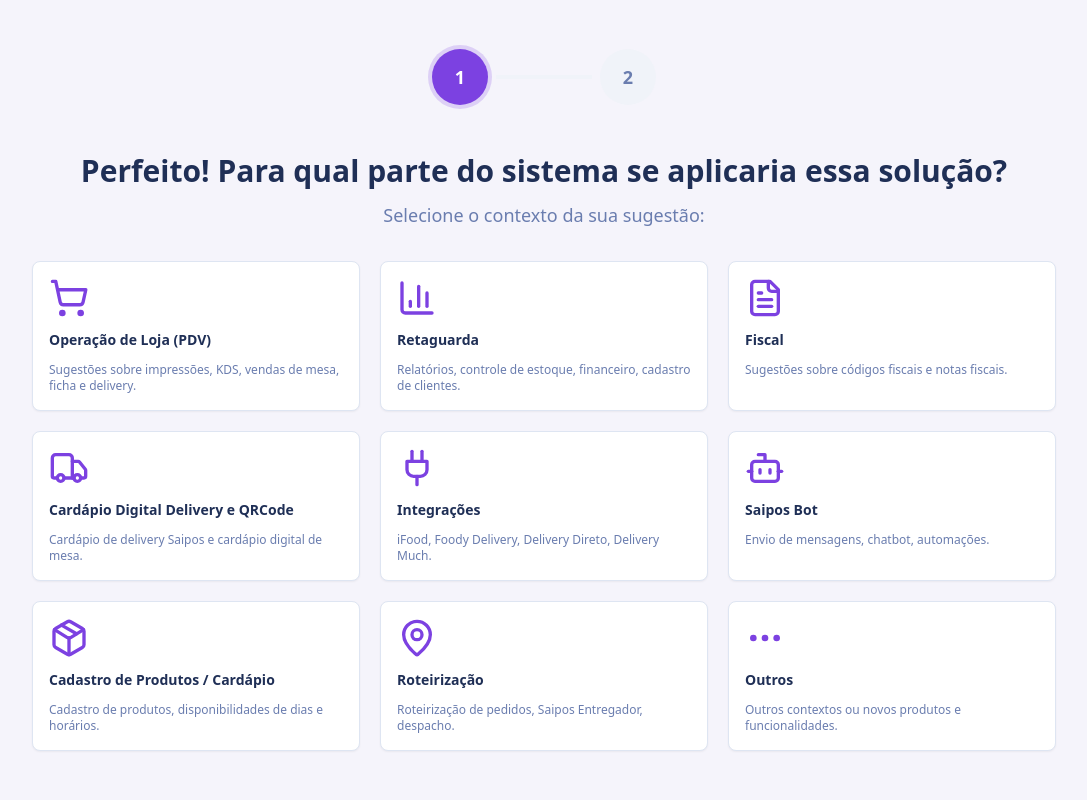
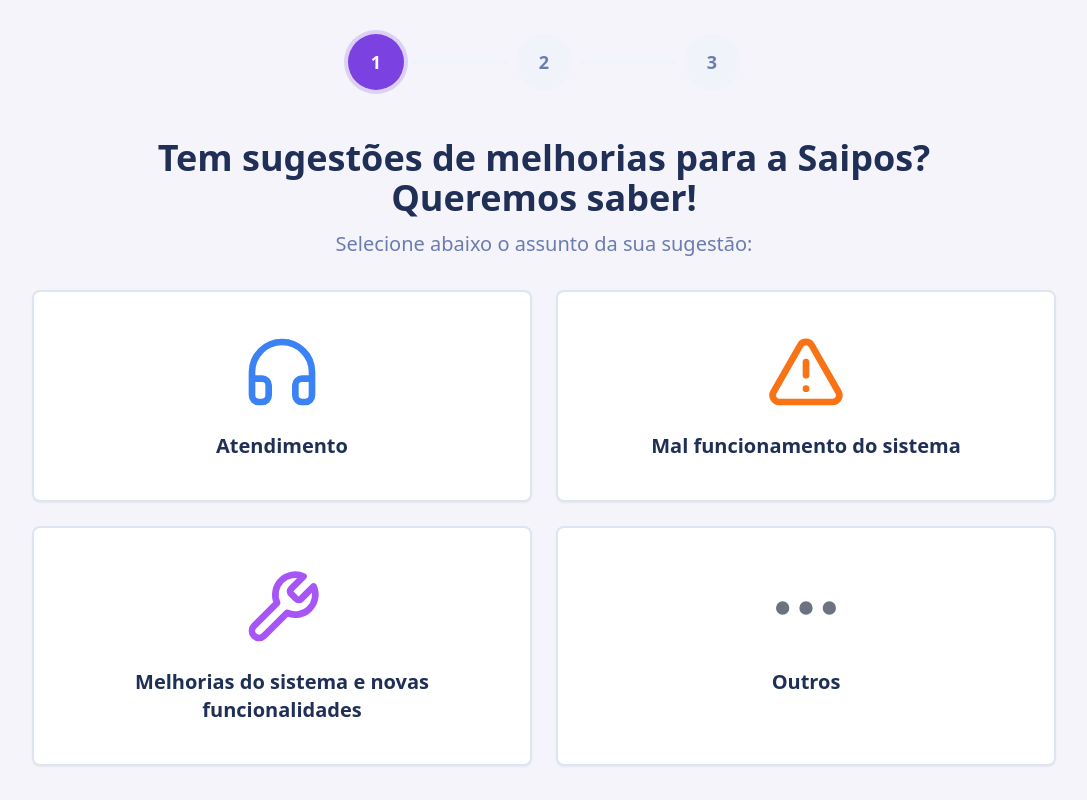
Before and after one commit to igordasaipos/caixinhadesugestoes, a React (Vite) app: page /caixinha in a window 1280 px wide. Shown: the whole page, without its empty margins (96-1183 px from the left). Built offline with nearby package versions, Linux system fonts and the light colour scheme.

Commit message:
Reverted to commit 432147b950384083dd4f9d32dd1ddfcfb2f1e4c1

```diff
--- a/src/pages/SuggestionBox.tsx
+++ b/src/pages/SuggestionBox.tsx
@@ -133,9 +133,14 @@ const SuggestionBox = () => {
   ];
 
   // Handlers
+  const handleAssuntoSelect = (assunto: AssuntoPrincipal) => {
+    setFormData((prev) => ({ ...prev, assuntoPrincipal: assunto }));
+    setCurrentStep(2);
+  };
+
   const handleModuloSelect = (modulo: string) => {
     setFormData((prev) => ({ ...prev, moduloSistema: modulo }));
-    setCurrentStep(2);
+    setCurrentStep(3);
   };
 
   const handleSubmit = () => {
@@ -171,7 +176,7 @@ const SuggestionBox = () => {
       <div className="w-full max-w-5xl">
         {/* Stepper */}
         <div className="flex items-center justify-center mb-12">
-          {[1, 2].map((step, index) => (
+          {[1, 2, 3].map((step, index) => (
             <div key={step} className="flex items-center">
               <div
                 className={`w-10 h-10 md:w-14 md:h-14 rounded-full flex items-center justify-center text-base md:text-lg font-bold transition-all duration-300 ${
@@ -188,7 +193,7 @@ const SuggestionBox = () => {
                   step
                 )}
               </div>
-              {index < 1 && (
+              {index < 2 && (
                 <div
                   className={`w-12 md:w-24 h-1 mx-1 md:mx-2 transition-all duration-300 ${
                     currentStep > step ? "bg-[hsl(var(--primary))]" : "bg-muted"
@@ -201,8 +206,53 @@ const SuggestionBox = () => {
 
         {/* Conteúdo das Etapas */}
         <AnimatePresence mode="wait">
-          {/* Etapa 1: Seleção de Contexto */}
+          {/* Etapa 1: Assunto Principal */}
           {currentStep === 1 && (
+            <motion.div
+              key="step1"
+              variants={pageVariants}
+              initial="initial"
+              animate="animate"
+              exit="exit"
+              transition={pageTransition}
+              className="space-y-8"
+            >
+              <div className="text-center space-y-2 md:space-y-3">
+                <h1 className="text-2xl md:text-4xl font-bold text-foreground">
+                  Tem sugestões de melhorias para a Saipos?
+                  <br className="hidden md:block" />
+                  <span className="md:hidden"> </span>
+                  Queremos saber!
+                </h1>
+                <p className="text-base md:text-xl text-muted-foreground">
+                  Selecione abaixo o assunto da sua sugestão:
+                </p>
+              </div>
+
+              <div className="grid grid-cols-1 md:grid-cols-2 gap-6">
+                {assuntosPrincipais.map((assunto) => {
+                  const Icon = assunto.icon;
+                  return (
+                    <Card
+                      key={assunto.id}
+                      className="cursor-pointer hover:shadow-xl transition-all duration-300 border-2 hover:border-primary hover:scale-105"
+                      onClick={() => handleAssuntoSelect(assunto.id)}
+                    >
+                      <CardContent className="p-6 md:p-10 flex flex-col items-center text-center space-y-3 md:space-y-5">
+                        <Icon className={`w-12 h-12 md:w-20 md:h-20 ${assunto.color}`} />
+                        <h3 className="font-semibold text-base md:text-xl">
+                          {assunto.title}
+                        </h3>
+                      </CardContent>
+                    </Card>
+                  );
+                })}
+              </div>
+            </motion.div>
+          )}
+
+          {/* Etapa 2: Parte do Sistema */}
+          {currentStep === 2 && (
             <motion.div
               key="step2"
               variants={pageVariants}
@@ -221,7 +271,7 @@ const SuggestionBox = () => {
                 </p>
               </div>
 
-              <div className="grid grid-cols-1 md:grid-cols-3 gap-4 md:gap-5">
+              <div className="grid grid-cols-2 md:grid-cols-4 gap-3 md:gap-4">
                 {modulosSistema.map((modulo) => {
                   const Icon = modulo.icon;
                   return (
@@ -244,11 +294,22 @@ const SuggestionBox = () => {
                 })}
               </div>
 
+              <div className="flex justify-center pt-4">
+                <Button
+                  variant="outline"
+                  onClick={() => setCurrentStep(1)}
+                  size="lg"
+                  className="min-w-[200px]"
+                >
+                  <ArrowLeft className="mr-2 w-5 h-5" />
+                  Voltar
+                </Button>
+              </div>
             </motion.div>
           )}
 
-          {/* Etapa 2: Detalhamento da Sugestão */}
-          {currentStep === 2 && (
+          {/* Etapa 3: Detalhamento da Sugestão */}
+          {currentStep === 3 && (
             <motion.div
               key="step3"
               variants={pageVariants}
@@ -295,7 +356,7 @@ const SuggestionBox = () => {
               <div className="flex gap-4 justify-center pt-4">
                 <Button
                   variant="outline"
-                  onClick={() => setCurrentStep(1)}
+                  onClick={() => setCurrentStep(2)}
                   size="lg"
                   className="min-w-[180px]"
                 >
```
